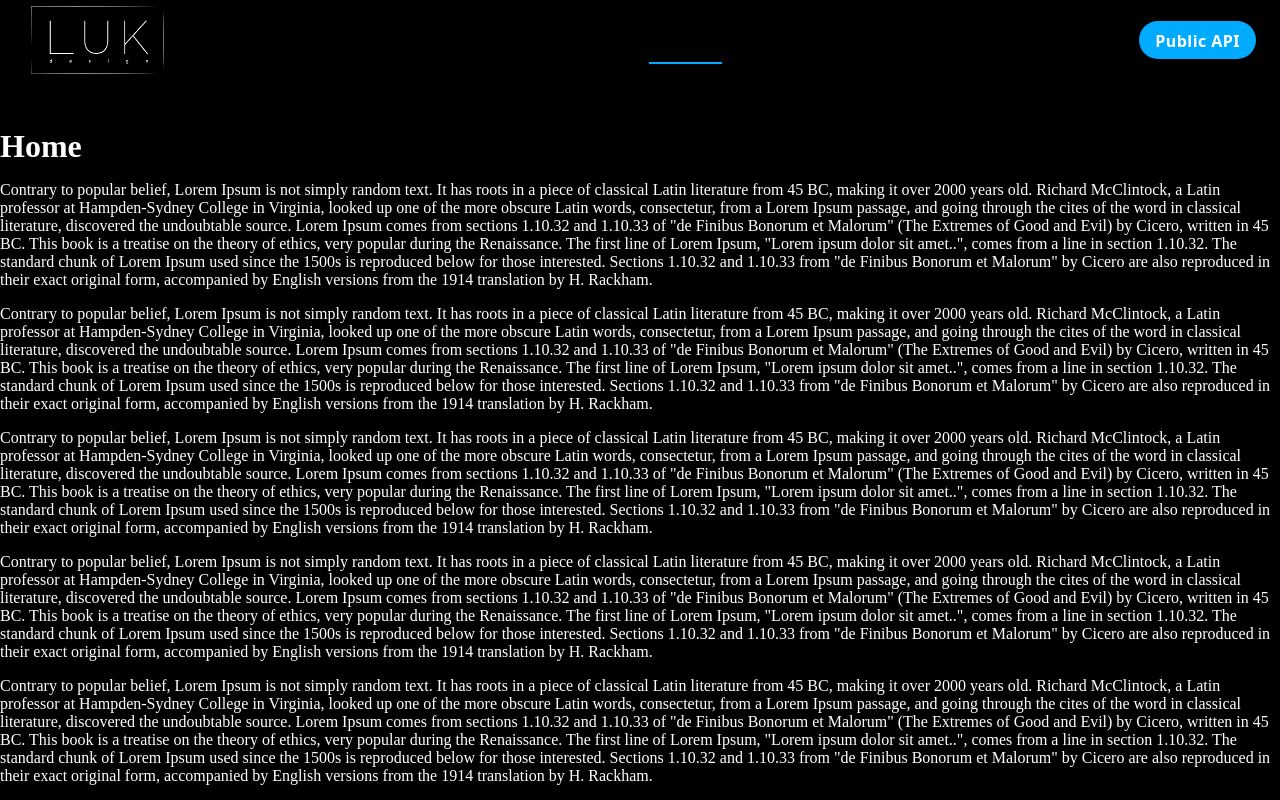
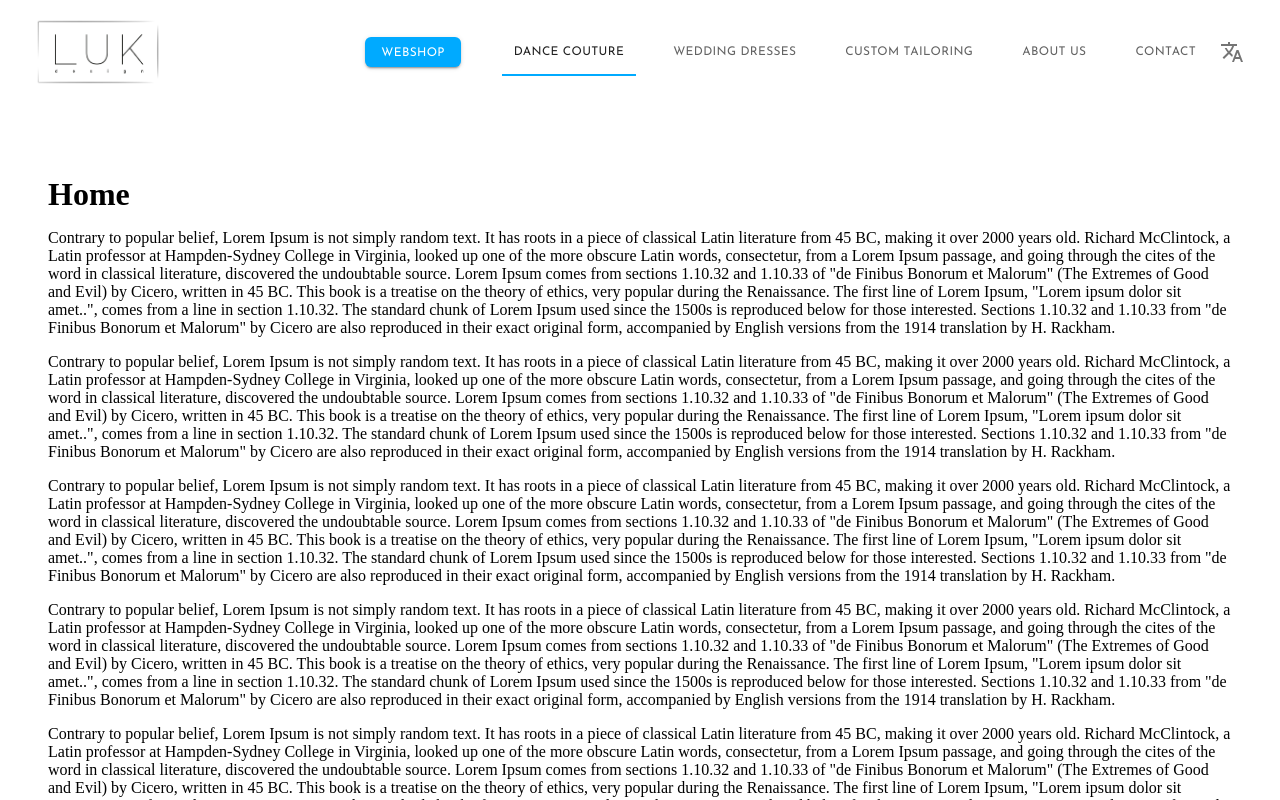
Before and after one commit to TomaszPietrzykowski/LUK-design-client, a React (Create React App) app: page / in a window 1280 px wide. Shown: the top 800 px of the page. Built offline with nearby package versions, Linux system fonts and the light colour scheme.

Commit message:
navbar cleanup

```diff
--- a/public/index.html
+++ b/public/index.html
@@ -3,6 +3,12 @@
   <head>
     <meta charset="utf-8" />
     <link rel="icon" href="%PUBLIC_URL%/favicon.ico" />
+    <link rel="preconnect" href="https://fonts.gstatic.com" />
+    <link rel="preconnect" href="https://fonts.gstatic.com" />
+    <link
+      href="https://fonts.googleapis.com/css2?family=Bree+Serif&family=Josefin+Sans:ital,wght@0,100;0,200;0,300;0,400;0,500;0,600;1,100;1,200;1,300;1,400;1,500;1,600;1,700&family=Open+Sans:ital,wght@0,300;0,400;0,600;0,700;0,800;1,300;1,400;1,600;1,700;1,800&display=swap"
+      rel="stylesheet"
+    />
     <meta name="viewport" content="width=device-width, initial-scale=1" />
     <meta name="theme-color" content="#000000" />
     <meta
--- a/src/components/pages/Home.js
+++ b/src/components/pages/Home.js
@@ -1,17 +1,16 @@
-import React from "react";
+import React from 'react';
 
 const Home = () => {
   return (
     <div
       style={{
-        color: "white",
-        background: "black",
-        margin: 0,
+        background: 'white',
+        color: 'black',
+        margin: '3rem',
         padding: 0,
-        width: "100%",
       }}
     >
-      <h1 style={{ margin: 0, paddingTop: "4rem" }}>Home</h1>
+      <h1 style={{ margin: 0, paddingTop: '4rem' }}>Home</h1>
       <p>
         Contrary to popular belief, Lorem Ipsum is not simply random text. It
         has roots in a piece of classical Latin literature from 45 BC, making it
--- a/src/components/ui/Header.js
+++ b/src/components/ui/Header.js
@@ -1,25 +1,25 @@
-import React, { Fragment, useEffect, useState } from "react";
-import { Link } from "react-router-dom";
-import PropTypes from "prop-types";
-import AppBar from "@material-ui/core/AppBar";
-import Toolbar from "@material-ui/core/Toolbar";
-import useScrollTrigger from "@material-ui/core/useScrollTrigger";
+import React, { Fragment, useEffect, useState } from 'react';
+import { Link } from 'react-router-dom';
+import PropTypes from 'prop-types';
+import AppBar from '@material-ui/core/AppBar';
+import Toolbar from '@material-ui/core/Toolbar';
+import useScrollTrigger from '@material-ui/core/useScrollTrigger';
 // import Container from "@material-ui/core/Container";
-import { makeStyles } from "@material-ui/styles";
-import { useTheme } from "@material-ui/core/styles";
-import useMediaQuery from "@material-ui/core/useMediaQuery";
-import SwipeableDrawer from "@material-ui/core/SwipeableDrawer";
-import Tabs from "@material-ui/core/Tabs";
-import Tab from "@material-ui/core/Tab";
-import Button from "@material-ui/core/Button";
-import IconButton from "@material-ui/core/IconButton";
-import MenuIcon from "@material-ui/icons/Menu";
-import List from "@material-ui/core/List";
-import ListItem from "@material-ui/core/ListItem";
-import ListItemText from "@material-ui/core/ListItemText";
+import { makeStyles } from '@material-ui/styles';
+import { useTheme } from '@material-ui/core/styles';
+import useMediaQuery from '@material-ui/core/useMediaQuery';
+import SwipeableDrawer from '@material-ui/core/SwipeableDrawer';
+import Tabs from '@material-ui/core/Tabs';
+import Tab from '@material-ui/core/Tab';
+import Button from '@material-ui/core/Button';
+import IconButton from '@material-ui/core/IconButton';
+import MenuIcon from '@material-ui/icons/Menu';
+import LanguageIcon from '@material-ui/icons/Translate';
+import List from '@material-ui/core/List';
+import ListItem from '@material-ui/core/ListItem';
+import ListItemText from '@material-ui/core/ListItemText';
 
-import logoDark from "../../assets/RGB/Logotyp_Black.png";
-import logoLight from "../../assets/RGB/Logotyp_White.png";
+import logoLight from '../../assets/RGB/Logotyp_White.png';
 
 function ElevationScroll(props) {
   const { children } = props;
@@ -37,39 +37,39 @@ function ElevationScroll(props) {
 // --------------------------------------------------- STYLES START
 
 const useStyles = makeStyles((theme) => ({
-  appBarBlack: {
-    backgroundColor: "black",
-    zIndex: theme.zIndex.modal + 1,
-  },
   appBarWhite: {
-    backgroundColor: "white",
+    backgroundColor: 'white',
     zIndex: theme.zIndex.modal + 1,
   },
   toolbarMargin: {
     ...theme.mixins.toolbar,
-    [theme.breakpoints.down("sm")]: {
+    [theme.breakpoints.down('sm')]: {
       paddingBottom: 0,
     },
   },
   logoContainer: {
     padding: 0,
-    [theme.breakpoints.down("md")]: {
-      paddingLeft: "1rem",
+    [theme.breakpoints.down('md')]: {
+      paddingLeft: '1rem',
+    },
+    '&:hover': {
+      backgroundColor: 'white',
     },
   },
   logo: {
-    height: "5rem",
-    [theme.breakpoints.down("sm")]: {
-      margin: "0rem",
-      height: "1.7rem",
+    height: '4.5rem',
+    margin: '1rem .5rem',
+    [theme.breakpoints.down('sm')]: {
+      margin: '0rem',
+      height: '1.7rem',
     },
-    [theme.breakpoints.down("xs")]: {
-      height: "1.5rem",
+    [theme.breakpoints.down('xs')]: {
+      height: '1.5rem',
     },
   },
 
   tabContainer: {
-    marginLeft: "auto",
+    marginLeft: '1rem',
   },
   tab: {
     ...theme.typography.tab,
@@ -77,42 +77,43 @@ const useStyles = makeStyles((theme) => ({
   },
   button: {
     ...theme.typography.tab,
-    borderRadius: "50px",
-    color: "white",
-    paddingBottom: "0.2rem",
+    borderRadius: '6px',
+    color: 'white',
+    paddingBottom: '0.2rem',
+    marginLeft: 'auto',
   },
   iconButtonContainer: {
-    marginLeft: "auto",
-    marginRight: "1rem",
+    marginLeft: 'auto',
+    marginRight: '1rem',
     color: theme.palette.primary.main,
-    "&:hover": {
-      backgroundColor: "transparent",
+    '&:hover': {
+      backgroundColor: 'transparent',
     },
-    [theme.breakpoints.down("sm")]: {
-      marginRight: "0.5rem",
+    [theme.breakpoints.down('sm')]: {
+      marginRight: '0.5rem',
     },
-    [theme.breakpoints.down("xs")]: {
-      marginRight: "0.2rem",
+    [theme.breakpoints.down('xs')]: {
+      marginRight: '0.2rem',
     },
   },
   drawerIcon: {
-    height: "30px",
-    width: "30px",
+    height: '30px',
+    width: '30px',
   },
   drawer: {
-    backgroundColor: "white",
+    backgroundColor: 'white',
   },
   drawerItem: {
     ...theme.typography.tab,
     color: theme.palette.primary.main,
     letterSpacing: 1.3,
-    "&:hover": {
+    '&:hover': {
       color: theme.palette.primary.light,
     },
   },
   drawerBackground: {
-    paddingRight: "3rem",
-    "&:hover": {
+    paddingRight: '3rem',
+    '&:hover': {
       backgroundColor: theme.palette.action.disabledBackground,
     },
   },
@@ -121,19 +122,19 @@ const useStyles = makeStyles((theme) => ({
 // --------------------------------------------------- STYLES END
 
 const routes = [
-  { name: "Home", link: "/" },
-  { name: "Shop", link: "/shop" },
-  { name: "Offer", link: "/offer" },
-  { name: "Gallery", link: "/gallery" },
-  { name: "About", link: "/about" },
-  { name: "Contact", link: "/contact" },
+  { name: 'DANCE COUTURE', link: '/dancecouture' },
+  { name: 'WEDDING DRESSES', link: '/wedding' },
+  { name: 'CUSTOM TAILORING', link: '/custom' },
+  { name: 'ABOUT US', link: '/about' },
+  { name: 'CONTACT', link: '/contact' },
+  { name: 'SHOP', link: '/shop' },
 ];
 
 const Header = ({ value, setValue }) => {
   const classes = useStyles();
   const theme = useTheme();
   const iOS = process.browser && /iPad|iPhone|iPod/.test(navigator.userAgent);
-  const matches = useMediaQuery(theme.breakpoints.down("md"));
+  const matches = useMediaQuery(theme.breakpoints.down('md'));
 
   const [openDrawer, setOpenDrawer] = useState(false);
 
@@ -156,11 +157,20 @@ const Header = ({ value, setValue }) => {
 
   const tabs = (
     <Fragment>
+      <Button
+        variant='contained'
+        color='primary'
+        className={classes.button}
+        component={Link}
+        to='/webshop'
+      >
+        WEBSHOP
+      </Button>
       <Tabs
         value={value}
         onChange={handleChange}
         className={classes.tabContainer}
-        indicatorColor="primary"
+        indicatorColor='primary'
       >
         {routes.map(
           (route, i) =>
@@ -174,17 +184,10 @@ const Header = ({ value, setValue }) => {
               />
             )
         )}
+        <IconButton>
+          <LanguageIcon />
+        </IconButton>
       </Tabs>
-      <Button
-        variant="contained"
-        color="primary"
-        className={classes.button}
-        component={Link}
-        to="/public_api"
-        onClick={() => setValue(5)}
-      >
-        Public API
-      </Button>
     </Fragment>
   );
 
@@ -245,27 +248,27 @@ const Header = ({ value, setValue }) => {
     </Fragment>
   );
 
-  const trigger = useScrollTrigger({
-    disableHysteresis: true,
-    threshold: 0,
-  });
+  // const trigger = useScrollTrigger({
+  //   disableHysteresis: true,
+  //   threshold: 0,
+  // });
 
   return (
     <Fragment>
       <ElevationScroll>
-        <AppBar className={trigger ? classes.appBarWhite : classes.appBarBlack}>
+        <AppBar className={classes.appBarWhite}>
           {/* <Container> */}
           <Toolbar disableGutters={matches ? true : false}>
             <Button
               disableRipple
               className={classes.logoContainer}
               component={Link}
-              to="/"
+              to='/'
               onClick={() => setValue(0)}
             >
               <img
-                src={trigger ? logoLight : logoDark}
-                alt="luk design logo"
+                src={logoLight}
+                alt='luk design logo'
                 className={classes.logo}
               />
             </Button>
--- a/src/components/ui/Theme.js
+++ b/src/components/ui/Theme.js
@@ -1,8 +1,8 @@
-import { createMuiTheme } from "@material-ui/core/styles";
+import { createMuiTheme } from '@material-ui/core/styles';
 
-const blue = "#00aaff";
-const orange = "#ffba60";
-const whitish = "rgba(215, 215, 220, 1)";
+const blue = '#00aaff';
+const orange = '#ffba60';
+const whitish = 'rgba(215, 215, 220, 1)';
 
 export default createMuiTheme({
   palette: {
@@ -20,15 +20,15 @@ export default createMuiTheme({
   },
   typography: {
     tab: {
-      fontFamily: "Poppins, sans",
-      textTransform: "none",
-      fontWeight: "700",
-      fontSize: "1rem",
-      marginLeft: "25px",
+      fontFamily: 'Josefin sans',
+      textTransform: 'none',
+      fontWeight: '400',
+      fontSize: '12px',
+      marginLeft: '25px',
     },
   },
   breakpoints: {
-    keys: ["xxs", "xs", "sm", "md", "lg", "xl"],
+    keys: ['xxs', 'xs', 'sm', 'md', 'lg', 'xl'],
     values: {
       xxs: 0,
       xs: 360,
```
